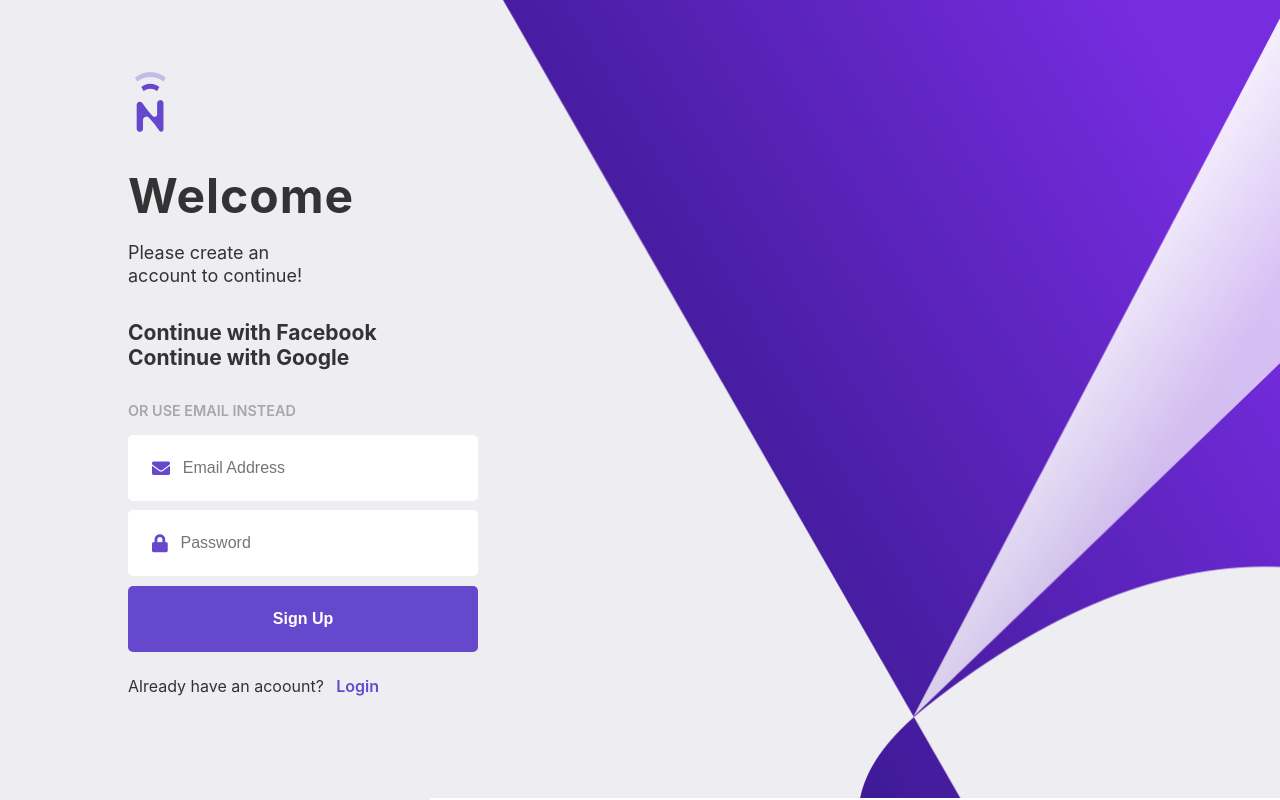
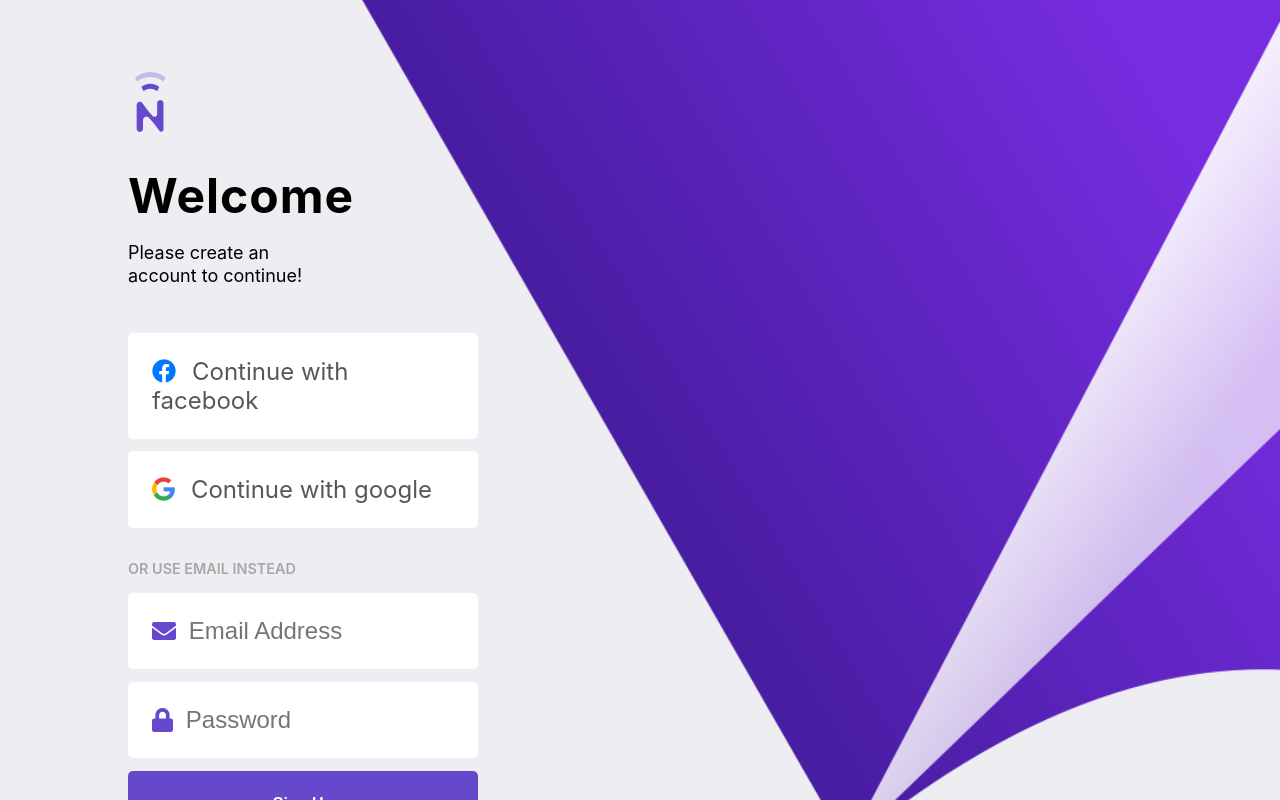
Before and after one commit to samuelemaurizi/ultra-tendency, a React (Create React App) app: page / in a window 1280 px wide. Shown: the top 800 px of the page. Built offline with nearby package versions, Linux system fonts and the light colour scheme.

Commit message:
add social media login btn

```diff
--- a/src/components/auth/Login.css
+++ b/src/components/auth/Login.css
@@ -1,6 +1,11 @@
+.social-login {
+  display: flex;
+  flex-direction: column;
+}
+
 .intro-text {
   margin-top: 2rem;
-  color: var(--clr-light-gray);
+  color: var(--clr-gray-7);
   font-weight: 600;
   font-size: 0.9rem;
   text-transform: uppercase;
@@ -12,34 +17,35 @@
 }
 
 .form__group {
-  padding: 1.5rem;
-  margin: 0.6rem 0;
+  padding: var(--p1-5);
+  margin: var(--mtb-08);
   color: var(--clr-primary);
   background-color: #fff;
-  border-radius: 5px;
+  border-radius: var(--br-5);
 }
 
 .form__group input {
   width: 100%;
   padding: 0 0.8rem;
-  font-size: 1rem;
+  font-size: 1.5rem;
   border: none;
 }
 
 .email,
 .password {
+  font-size: 1.5rem;
   display: flex;
   align-items: center;
 }
 
 .form__btn {
   width: 100%;
-  padding: 1.5rem;
+  padding: var(--p1-5);
   color: #fff;
   font-size: 1rem;
   font-weight: 700;
   background-color: var(--clr-primary);
-  border-radius: 5px;
+  border-radius: var(--br-5);
   border: none;
   cursor: pointer;
 }
--- a/src/components/auth/Login.js
+++ b/src/components/auth/Login.js
@@ -1,7 +1,8 @@
 import React, { Fragment, useState } from 'react';
 import { Link, Redirect } from 'react-router-dom';
+import './Login.css';
 
-import './Login.css';
+import SocialLogin from './SocialLogin';
 
 const Login = () => {
   const [formData, setFormData] = useState({
@@ -22,8 +23,10 @@ const Login = () => {
 
   return (
     <Fragment>
-      <h3>Continue with Facebook</h3>
-      <h3>Continue with Google</h3>
+      <div className='social-login'>
+        <SocialLogin social='facebook' />
+        <SocialLogin social='google' />
+      </div>
       <p className='intro-text'>or use email instead</p>
       <form className='form' onSubmit={onSubmit}>
         <div className='form__group'>
--- /dev/null
+++ b/src/components/auth/SocialLogin.css
@@ -0,0 +1,35 @@
+.fa-facebook {
+  color: #0078ff;
+}
+
+.fa-google {
+  background: conic-gradient(
+      from -45deg,
+      #ea4335 110deg,
+      #4285f4 90deg 180deg,
+      #34a853 180deg 270deg,
+      #fbbc05 270deg
+    )
+    73% 55%/150% 150% no-repeat;
+  -webkit-background-clip: text;
+  background-clip: text;
+  color: transparent;
+  -webkit-text-fill-color: transparent;
+}
+
+.social-btn {
+  padding: var(--p1-5);
+  color: var(--clr-gray-5);
+  background-color: #fff;
+  font-size: 1.5rem;
+  text-decoration: none;
+  border-radius: var(--br-5);
+}
+
+.social-btn:nth-child(1) {
+  margin: var(--mtb-08);
+}
+
+.social-btn i {
+  margin-right: 1rem;
+}
--- /dev/null
+++ b/src/components/auth/SocialLogin.js
@@ -0,0 +1,16 @@
+import React, { Fragment } from 'react';
+import { Link } from 'react-router-dom';
+import './SocialLogin.css';
+
+const SocialLogin = ({ social }) => {
+  return (
+    <Fragment>
+      <Link to='/dashboard' className='social-btn'>
+        <i className={'fab fa-' + social}></i>
+        Continue with {social}
+      </Link>
+    </Fragment>
+  );
+};
+
+export default SocialLogin;
--- a/src/components/layout/Footer.css
+++ b/src/components/layout/Footer.css
@@ -1,6 +1,6 @@
 .footer__content {
   text-align: center;
-  color: var(--clr-light-gray);
+  color: var(--clr-gray-7);
 }
 
 .footer__content div {
@@ -10,7 +10,7 @@
 .footer__content a {
   padding: 0.3rem;
   margin-left: 1.2rem;
-  color: var(--clr-light-gray);
+  color: var(--clr-gray-7);
   text-decoration: none;
 }
 
--- a/src/components/layout/Footer.js
+++ b/src/components/layout/Footer.js
@@ -16,7 +16,10 @@ const Footer = () => {
         </div>
         <div className='footer__social'>
           <Link to='https://www.facebook.com'>
-            <i className='fab fa-facebook'></i>
+            <i
+              className='fab fa-facebook'
+              style={{ color: 'var(--clr-gray-7)' }}
+            ></i>
           </Link>
           <Link to='https://twitter.com'>
             <i className='fab fa-twitter'></i>
--- a/src/index.css
+++ b/src/index.css
@@ -13,11 +13,15 @@
   --clr-primary-light: #b1a3e6;
   --clr-bg-light: #eeeef2;
   --clr-accent: #e40a51;
-  --clr-light-gray: #a7a7a7;
+  --clr-gray-7: #a7a7a7;
+  --clr-gray-5: #575757;
+  --p1-5: 1.5rem;
+  --mtb-08: 0.8rem 0;
+  --br-5: 5px;
 }
 
 body {
-  color: #333;
+  color: --clr-gray-5;
   font-family: -apple-system, BlinkMacSystemFont, 'Roboto', sans-serif;
   font-size: 18px;
   -webkit-font-smoothing: antialiased;
```
